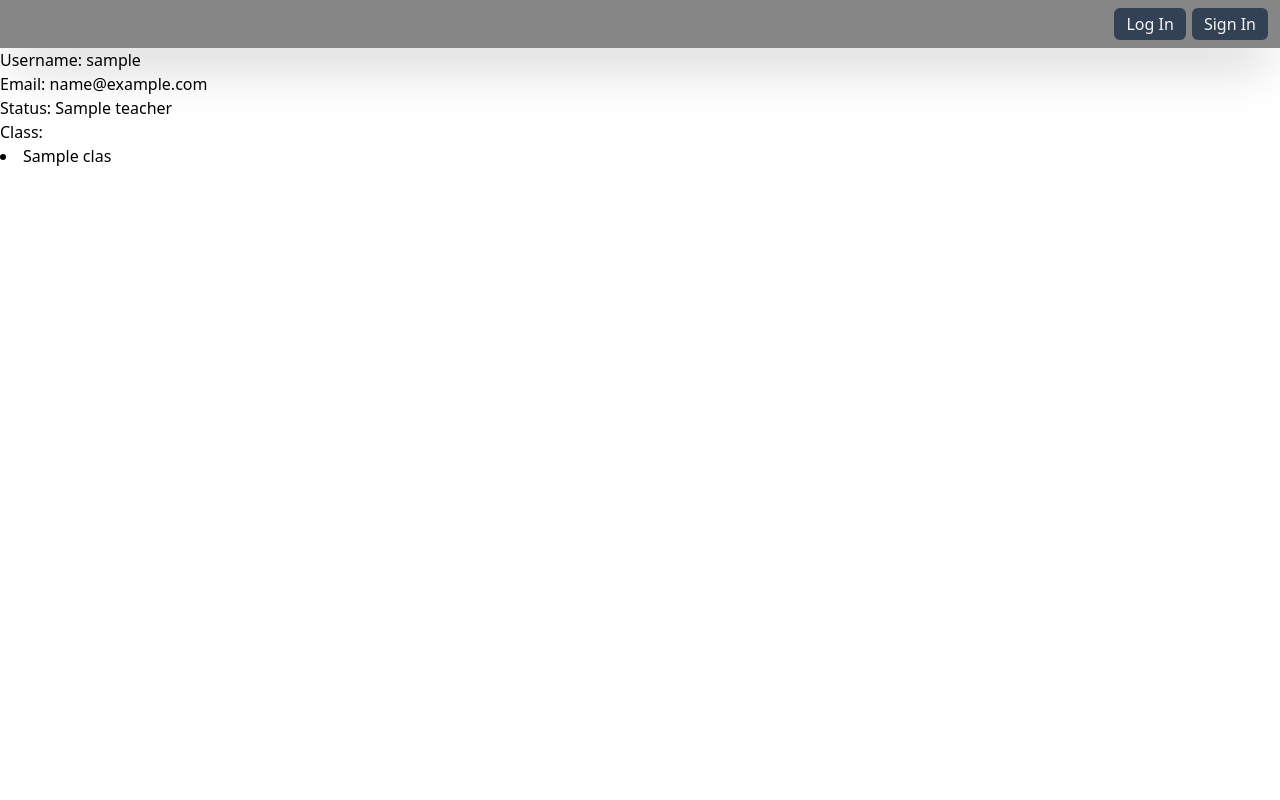
After one commit to AfhamAbqary/TT9L-01, a Flask app: template user/templates/user.html in a window 1280 px wide. The commit adds this page. Run offline with Flask 3, Linux system fonts and the light colour scheme; the template is opened without the code that fills it: most values are stand-ins (such as "Sample title", 1, 10 or a date in 2020); some libraries are stand-ins or nearby versions.

Commit message:
Create user page and logout feature

```diff
--- a/main.py
+++ b/main.py
@@ -15,8 +15,8 @@ client = PocketBase('https://alma-mater.pockethost.io')
 
 @app.route("/") #Home page
 def home():
+    session["lasturl"] = "home"
     return render_template("index.html")
-
 
 if __name__ == "__main__":
     app.run(debug = True)
--- a/templates/navigationBar.html
+++ b/templates/navigationBar.html
@@ -1,6 +1,14 @@
-<div class="bg-[#868686] min-w-full min-h-12 grid shadow-2xl">
+<div class="bg-[#868686] min-w-full min-h-12 grid shadow-2xl text-[#F5F5F5]">
     <div class="flex justify-self-end self-center min-h-6 gap-x-1.5 mx-3">
-        <a class="bg-slate-700 py-1 px-3 rounded-md" href="user/login">Log In</a>
-        <a class="bg-slate-700 py-1 px-3 rounded-md" href="user/signup">Sign In</a>
+        {% block var %}
+        {% endblock %}
+        {% set login = False if "login" in session else True %}
+        {% if login %}
+            <a class="bg-slate-700 py-1 px-3 rounded-md" href="/user/login">Log In</a>
+            <a class="bg-slate-700 py-1 px-3 rounded-md" href="/user/signup">Sign In</a>
+        {% else %}
+            <a class="bg-slate-700 py-1 px-3 rounded-md" href="/user">Profile</a>
+            <a class="bg-slate-700 py-1 px-3 rounded-md" href="/user/logout">Logout</a>
+        {% endif %}
     </div>
 </div>
--- /dev/null
+++ b/user/templates/user.html
@@ -0,0 +1,21 @@
+<html>
+    <head>
+        <title>Profile</title>
+        <script src="https://cdn.tailwindcss.com"></script>
+    </head>
+    <body>
+        {% include "navigationBar.html" %}
+        <div>
+            <p>Username: {{username}}</p>
+            <p>Email: {{email}}</p>
+            <p>Status: {{Teacher}}</p>
+            <div>
+                <p>Class: </p>
+                {% for i in Class %}
+                    <li>{{i}}</li>
+                {% endfor %}
+            </div>
+
+        </div>
+    </body>
+</html>
```
Also changed, not shown: user/user.py (+28 -7 lines), user/templates/logout.html (added).
